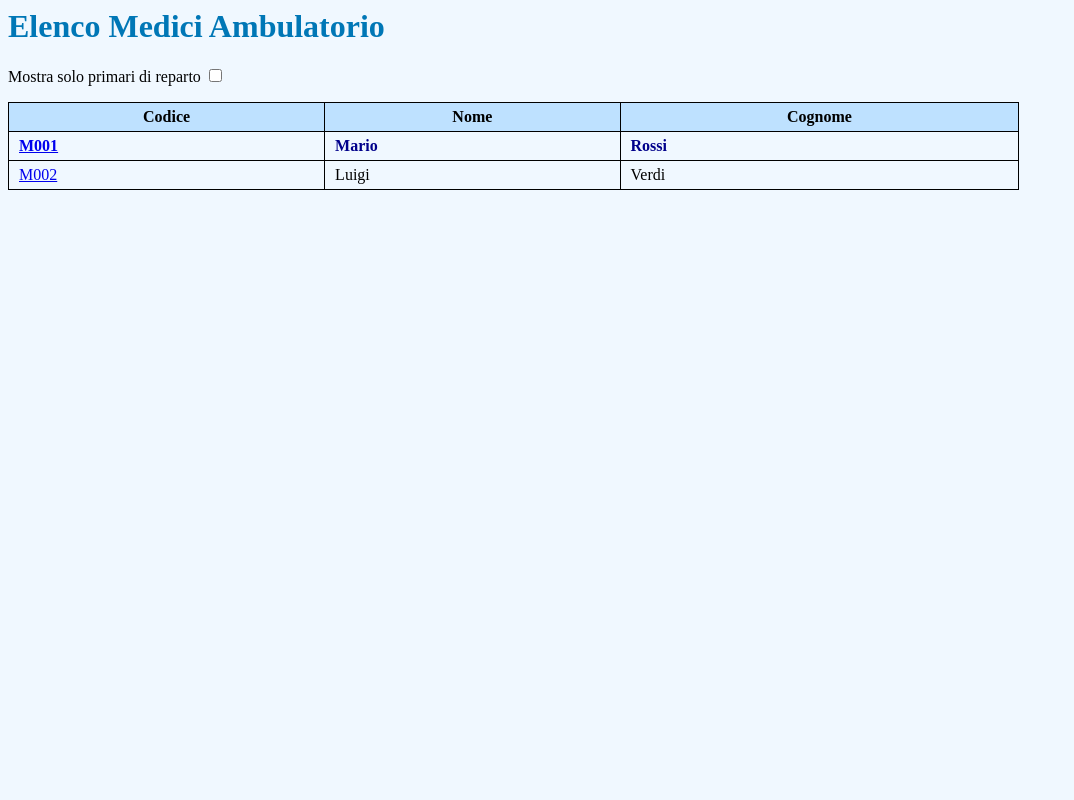
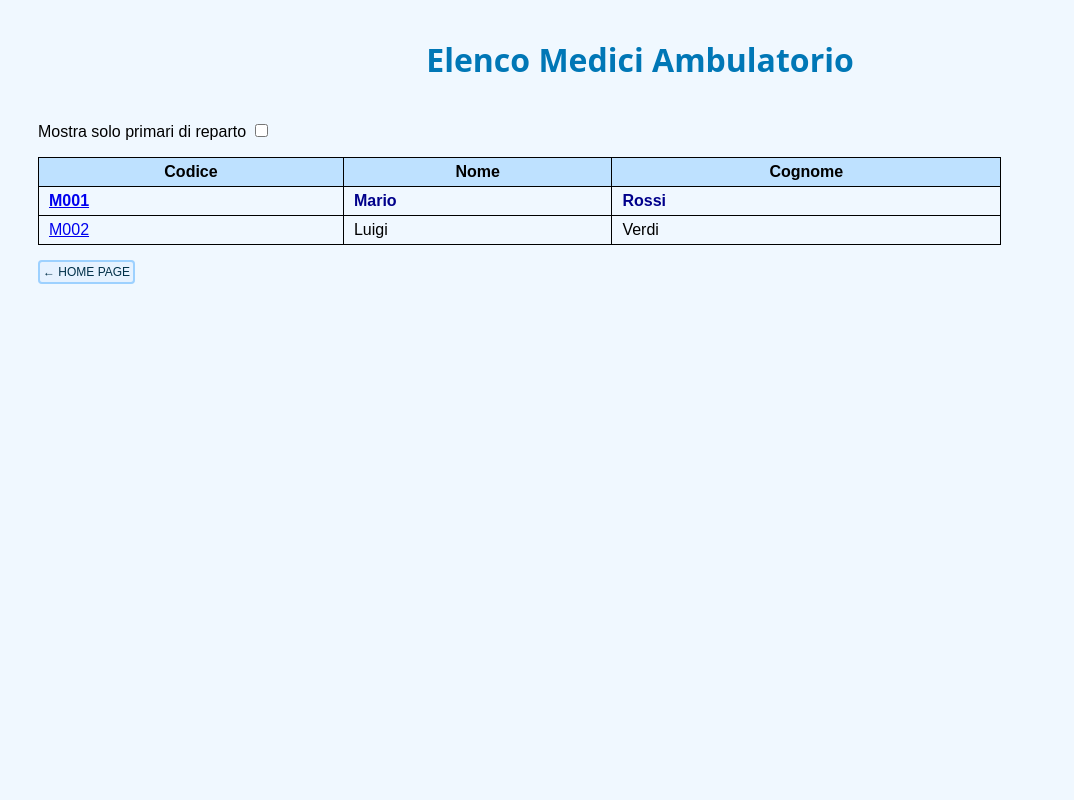
Before and after one commit to satuscano/Progetto-Informatica-Tuscano, a PHP site: page /index.elencoMedici.php in a window 1280 px wide. Shown: the whole page, without its empty margins (0-1074 px from the left). Run offline with PHP 8.4, Linux system fonts and the light colour scheme; data comes from the database, SQL or seed files in the repository.

Commit message:
2/2/2026 17:32

```diff
--- /dev/null
+++ b/PHP/CSS/style.css
@@ -0,0 +1,76 @@
+h1 {
+    color: #0077b6;
+    text-align: center;
+    font-family: system-ui;
+    margin-bottom: 40px;
+}
+
+body {
+    background-color: #f0f8ff;
+    font-family: Arial, sans-serif;
+    padding: 30px;
+}
+
+.menu {
+    display: grid;
+    grid-template-columns: repeat(auto-fit, minmax(220px, 1fr));
+    gap: 25px;
+    max-width: 900px;
+    margin: auto;
+}
+
+.card {
+    background-color: #e6f2ff;
+    border: 2px solid #9dd1ff;
+    border-radius: 12px;
+    padding: 25px;
+    text-align: center;
+    text-decoration: none;
+    color: #003049;
+    transition: transform 0.2s, box-shadow 0.2s;
+}
+
+.card:hover {
+    transform: translateY(-5px);
+    box-shadow: 0 8px 15px rgba(0,0,0,0.15);
+    background-color: #d9ecff;
+}
+
+.card h2 {
+    margin-bottom: 10px;
+    color: #0077b6;
+}
+
+.card p {
+    font-size: 12px;
+}
+
+.primario {
+    font-weight: bold;
+    color: darkblue;
+}
+
+table {
+    border-collapse: collapse;
+    margin-bottom: 20px; width: 80%;
+}
+
+th, td {
+    border: 0.5px solid black;
+    padding: 5px 10px;
+}
+
+th {
+    background-color: #bee1ff;
+}
+
+.back {
+    background-color: #e6f2ff;
+    border: 2px solid #9dd1ff;
+    border-radius: 4px;
+    padding: 3px;
+    text-align: center;
+    text-decoration: none;
+    color: #003049;
+    transition: transform 0.2s, box-shadow 0.2s;
+}
--- /dev/null
+++ b/PHP/inc/backBTN.inc
@@ -0,0 +1,7 @@
+<?php
+echo '
+    <a class="back" href="index.home.php" style="font-size: 12px;">
+        ← HOME PAGE
+    </a>
+';
+?>
--- /dev/null
+++ b/PHP/inc/startConn.inc
@@ -0,0 +1,8 @@
+<?php
+    $conn = new PDO(
+        "mysql:host=127.0.0.1;dbname=databaseprogetto2;charset=utf8",
+        "root",
+        "",
+        [PDO::ATTR_ERRMODE => PDO::ERRMODE_EXCEPTION]
+    );
+?>
--- a/PHP/index.elencoMedici.php
+++ b/PHP/index.elencoMedici.php
@@ -1,19 +1,10 @@
 <html>
     <head>
+        <link rel="stylesheet" href="css/style.css">
         <title>Elenco Medici</title>
-        <style>
-            h1 { color: #0077b6; }
-            table { border-collapse: collapse; margin-bottom: 20px; width: 80%; }
-            th, td { border: 0.5px solid black; padding: 5px 10px; }
-            th { background-color: #bee1ff; }
-            .primario {
-                font-weight: bold;
-                color: darkblue;
-            }
-        </style>
     </head>
 
-    <body style="background-color:#f0f8ff">
+    <body>
         <h1>Elenco Medici Ambulatorio</h1>
 
         <form method="get">
@@ -27,12 +18,7 @@
 
         <?php
             try {
-                $conn = new PDO(
-                    "mysql:host=127.0.0.1;dbname=databaseprogetto2;charset=utf8",
-                    "root",
-                    "",
-                    [PDO::ATTR_ERRMODE => PDO::ERRMODE_EXCEPTION]
-                );
+                include("inc/startConn.inc");
 
                 $soloPrimari = isset($_GET['soloPrimari']);
 
@@ -66,6 +52,8 @@
                               </tr>";
                     }
                     echo "</table>";
+
+                    include("inc/backBTN.inc");
                 }
             } catch (PDOException $e) {
                 echo "<h2 style='color:red;'>Errore DB: {$e->getMessage()}</h2>";
--- a/to do.txt
+++ b/to do.txt
@@ -1,5 +1,5 @@
-fare cartelle php (?)
 fare file css
     vedi home page per stile h1
+magari mettere in include new PDO
 fare gui (riquadri, icone ecc)
 js (?)
```
Also changed, not shown: PHP/index.home.php (+26 -22 lines).
